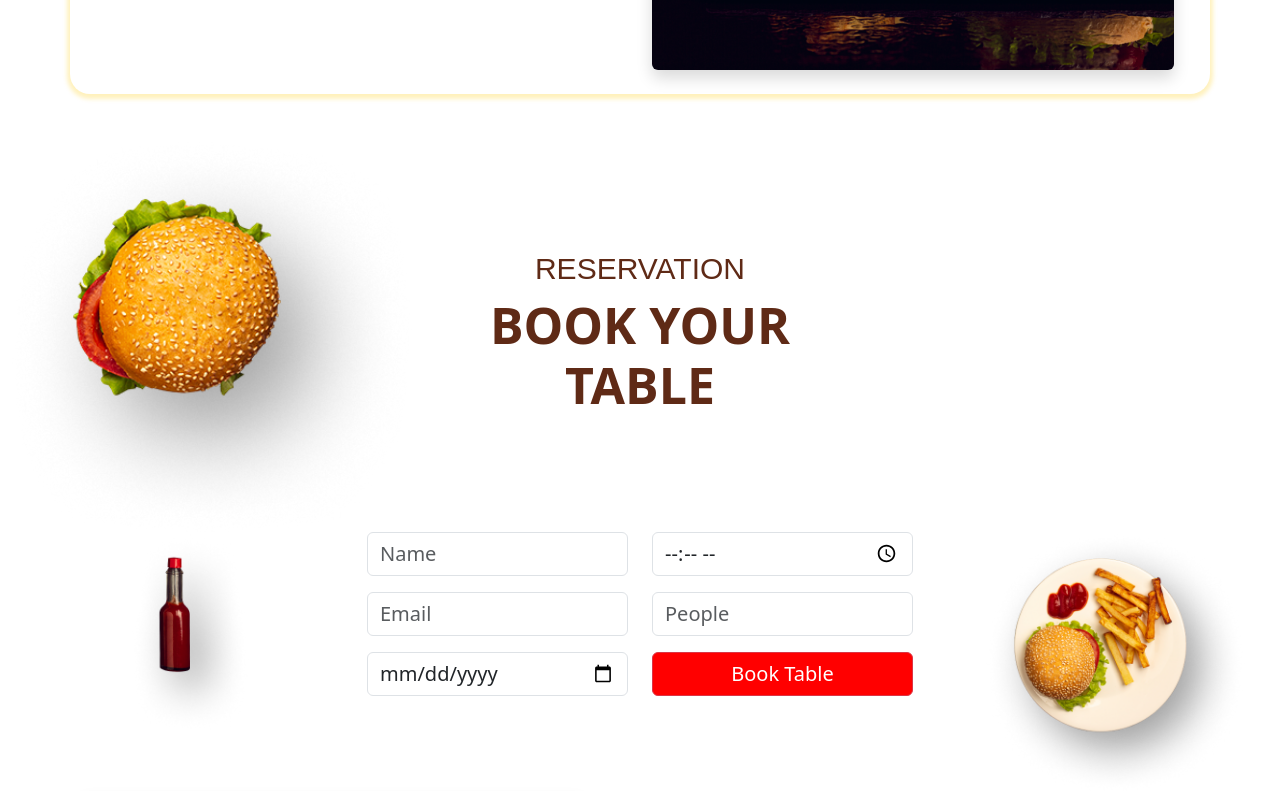
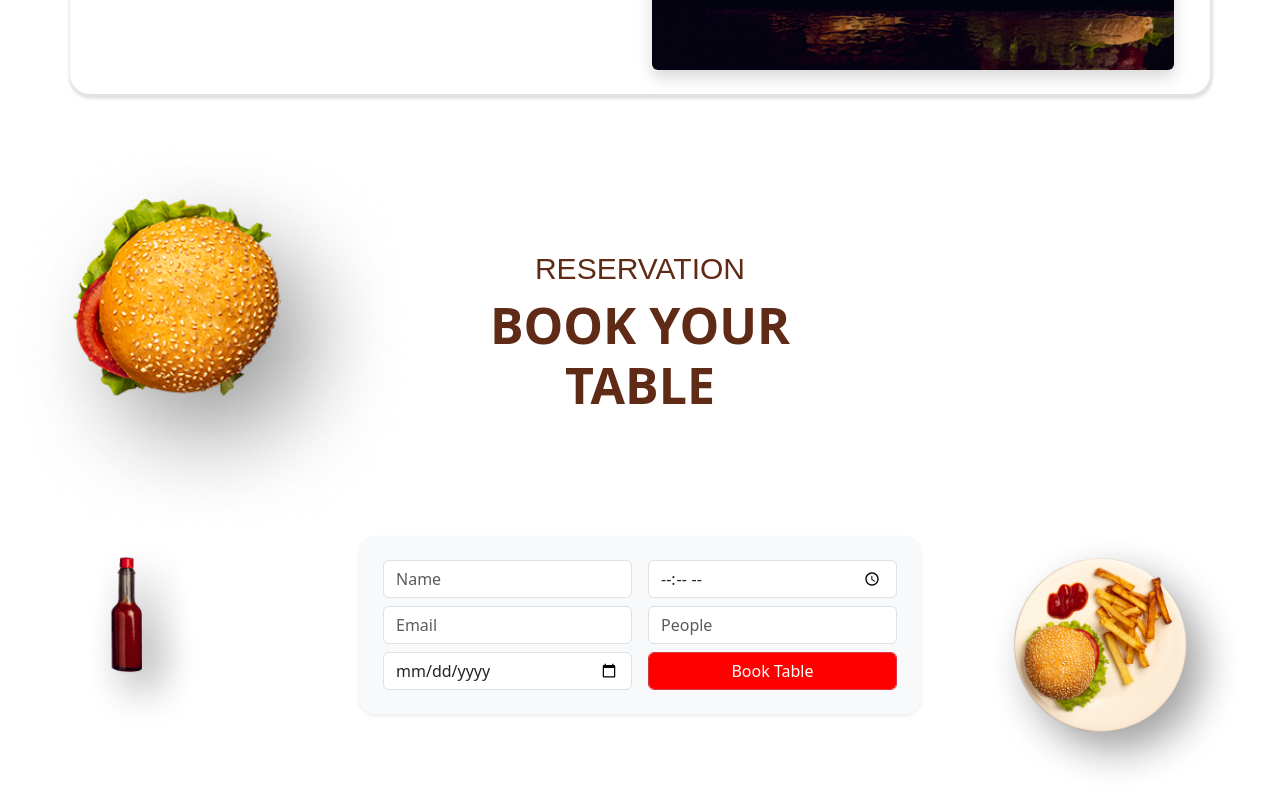
Before and after one commit to Riyas0786/burgerhouse, a React (Create React App) app: page / in a window 1280 px wide. Shown: the part 2006-2797 px from the top of the page. Built offline with nearby package versions, Linux system fonts and the light colour scheme.

Commit message:
fix build issue

```diff
--- a/src/Components/Account.js
+++ b/src/Components/Account.js
@@ -40,7 +40,7 @@ const Account = () => {
 
   return (
     <div className="d-flex justify-content-center align-items-center min-vh-100  ">
-      <div className="d-flex flex-wrap  rounded-5 overflow-hidden bg-white acc-card " style={{ maxWidth: "800px" }}>
+      <div className="d-flex flex-wrap  rounded-5 overflow-hidden bg-white flex-card " style={{ maxWidth: "800px" }}>
 
         {/* Left Side */}
         <div className="p-4 flex-fill">
--- a/src/Components/Cartprovider.js
+++ b/src/Components/Cartprovider.js
@@ -21,7 +21,7 @@ export const CartProvider = ({ children }) => {
 
   const removeItem = (id) => {
     setCartItem((prev) => prev.filter((item) => item.id !== id));
-  };
+    };
 
   const increaseQty = (id) => {
     setCartItem((prev) =>
--- a/src/Components/Footer.js
+++ b/src/Components/Footer.js
@@ -6,16 +6,16 @@ const Footer = () => {
 
 
   return (
-    <section className="footerfixed-background2">
-  <div className="container-fluid">
+    <section className="footerfixed-background2 footer">
+<div className="container-fluid">
     <div className="row "> {/* ✅ makes both columns level */}
 
       {/* Left Column */}
-      <div className="col-lg-4 text-lg-start text-center ">
+      <div className="col-lg-4 text-lg-start text-center">
         <img
           src={footerlogo}
           alt="footerlogo"
-          className=" d-block mt-3 mx-3"
+          className=" d-block my-2 "
           width={250}
         />
         <p className="text-white py-3 mt-3">
@@ -36,6 +36,7 @@ const Footer = () => {
             <span className='bi bi-shop-window text-white'> SATURDAY-SUNDAY: 10AM-12AM</span>
           </div>
           </div>
+          {/*center column  */}
           <div className='col-lg-4 text-center ' style={{marginTop:'30px'}}>
           <h5 className="text-white customtext ">DOWNLOAD APP ON</h5>
           <div className="icons-2  " >
@@ -66,7 +67,7 @@ const Footer = () => {
           <h5 > LIFE AT BURGERHOUSE</h5>
           <p>Explore with BurgreHouse<br/>BurgerHouse News<br/>Snackables</p>
 </div>
-          <p className="py-3 my-3 text-white mb-1 customtext">ALL RIGHTS RESERVED</p>
+          <p className="py-3 my-3 text-white  customtext">ALL RIGHTS RESERVED</p>
           <span className="bi bi-c-circle text-white customtext">
             BURGERHOUSE 2025 ALL RIGHTS RESERVED
           </span>
--- a/src/Components/Header.js
+++ b/src/Components/Header.js
@@ -32,16 +32,15 @@ const Header = () => {
           </div>
 
           {/* ✅ Navigation Links */}
-          <ul className={`navlinks ${isOpen ? "open" : ""}`} >
+          <ul className={`navlinks ${isOpen ? "open" : ""}`}  >
             <li>
               <NavLink className="link " to="/">
-                <span className="bi bi-house-fill p-1" ></span>Home
+                <span className="bi bi-house-fill p-1 " >Home</span>
               </NavLink>
             </li>
             <li>
               <NavLink className="link" to="/menu">
-                <span className="bi bi-card-checklist p-1 " ></span>
-                Menu
+                <span className="bi bi-card-checklist">Menu</span>
               </NavLink>
             </li>
             <li>
@@ -65,7 +64,6 @@ const Header = () => {
               <NavLink className="link" to="/about">
                 <span
                   className="bi bi-info-square-fill p-1"
-                  id="navicon"
                 ></span>
                 About
               </NavLink>
--- a/src/Components/Home.js
+++ b/src/Components/Home.js
@@ -239,36 +239,75 @@ const navigate = useNavigate();
     </section>
 
      {/* Table Reservation */}
-         <section className='header'  >
-          <div className='container d-flex'>
-             <div className='row'>
-               <div className='col-lg-3 '>
-                 <img src={sliceimage1} alt='sliceimage' className='mx-5 image'  width={120}/>
-              </div>
-              <div className='col-lg-3' >
-             <input type='text'  placeholder='Name' required className='form-control w-100 fs-5 '
-             value={name} onChange={(e) => setName(e.target.value)}/>
-             <input type='Email'  placeholder='Email' required className='form-control w-100 fs-5 my-3 '
-             value={email} onChange={(e) => setEmail(e.target.value)}></input>
-             <input type='date'  placeholder='Date' required className='form-control w-100 fs-5 my-3'
-             value={date} onChange={(e) => setDate(e.target.value)}/>
+<section className="mb-5 ">
+  <div className="container text-center">
+    <div className="row align-items-start justify-content-center">
 
+      {/* Left image */}
+      <div className="col-lg-3">
+        <img src={sliceimage1} alt="sliceimage1" className="img-fluid" width={120} />
+      </div>
 
+      {/* Form with background only around it */}
+      <div className="col-lg-6 p-1 image">
+        <div className="form-box bg-light p-4  rounded-4 shadow-sm">
+          <div className="form-grid">
+            <div>
+              <input
+                type="text"
+                placeholder="Name"
+                className="form-control mb-2"
+                value={name}
+                onChange={(e) => setName(e.target.value)}
+              />
+              <input
+                type="email"
+                placeholder="Email"
+                className="form-control mb-2"
+                value={email}
+                onChange={(e) => setEmail(e.target.value)}
+              />
+              <input
+                type="date"
+                className="form-control"
+                value={date}
+                onChange={(e) => setDate(e.target.value)}
+              />
+            </div>
+            <div>
+              <input
+                type="time"
+                className="form-control mb-2"
+                value={time}
+                onChange={(e) => setTime(e.target.value)}
+              />
+              <input
+                type="text"
+                placeholder="People"
+                className="form-control mb-2"
+                value={people}
+                onChange={(e) => setPeople(e.target.value)}
+              />
+              <button
+                className="btn btn-danger form-control  "
+                style={{ backgroundColor: 'red' }}
+                onClick={tablebtn}
+              >
+                Book Table
+              </button>
+            </div>
           </div>
-              <div className='col-lg-3'>
-              <input type='time'   placeholder='Time' className='form-control w-100 fs-5 '
-              value={time} onChange={(e) => setTime(e.target.value)}/>
-              <input type='text'  placeholder='People'className='form-control w-100 my-3 fs-5'
-              value={people} onChange={(e) => setPeople(e.target.value)}></input>
-          <button className='btn btn-danger fs-5 w-100 'onClick={tablebtn}style={{backgroundColor:'red'}} >Book Table</button>
+        </div>
+      </div>
 
-              </div>
-              <div className='col-lg-3 d-flex'>
-              <img src={sliceimage2} alt='sliceimage2' width={500}  className='d-flex mx-5 image'/>
-              </div>
-               </div>
-              </div>
-      </section>
+      {/* Right image */}
+      <div className="col-lg-3 text-end">
+        <img src={sliceimage2} alt="sliceimage2" className="img-fluid image mx-5" width={450} />
+      </div>
+    </div>
+  </div>
+</section>
+
       {/* Account Creation Section */}
       <section className= 'd-flex justify-content-center align-items-center mb-4 '>
         <div className='container'>
--- a/src/Components/Style.css
+++ b/src/Components/Style.css
@@ -32,6 +32,7 @@
     background-repeat: no-repeat;
     background-attachment: scroll;
     background-size: cover;
+
 }
 
 
@@ -89,13 +90,13 @@
     border-radius: 20px;
 }
 .flex-card{
-    box-shadow: 0px 2px 4px 3px rgba(255, 203, 14, 0.275);
+    box-shadow: 1px 3px 3px 2px rgba(92, 90, 90, 0.178);
     border-radius: 20px;
      transition: transform 0.3s ease-in-out;
 }
 .flex-card:hover {
   transform: translateY(-6px);
-  box-shadow: 0px 2px 4px 3px rgba(255, 203, 14, 0.493);
+  box-shadow: 1px 3px 3px 2px rgba(255, 200, 0, 0.247);
 }
 .image{
       transition: transform 0.3s ease-in-out;
@@ -120,20 +121,30 @@ transform: translateX(6px);
 }
 .customtext{
     position: relative;
-    top: 50px;
+    top: 45px;
     left: 0px;
+
+    align-items: s;
 }
 .carousel-img {
   height: 200px;        /* adjust as needed */
   width: 200px;
 
 }
-.acc-card{
-     transition: transform 0.3s ease-in-out;
-     box-shadow: 0px 2px 4px 3px rgba(255, 201, 6, 0.232);
 
+.form-box {
+  max-width: 100%;
+  border-radius: 12px;
+  box-shadow: 0 2px 8px rgba(0, 0, 0, 0.1);
 }
-.acc-card:hover{
-     transform: translateY(-6px);
-  box-shadow: 0px 2px 4px 3px rgba(255, 201, 6, 0.37);
+
+.form-grid {
+  display: grid;
+  grid-template-columns: repeat(2, 1fr);
+  gap: 1rem;
 }
+@media (max-width: 768px) {
+  .form-grid {
+    grid-template-columns: 1fr;
+  }
+}
--- a/src/Components/login.js
+++ b/src/Components/login.js
@@ -40,7 +40,7 @@ const Login = () => {
 
   return (
     <div className="d-flex justify-content-center align-items-center min-vh-100 ">
-      <div className="d-flex flex-wrap  rounded-5 overflow-hidden bg-white acc-card" style={{ maxWidth: "800px" }}>
+      <div className="d-flex flex-wrap  rounded-5 overflow-hidden bg-white flex-card" style={{ maxWidth: "800px" }}>
 
         {/* Left Side - Form */}
         <div className="p-4 flex-fill">
--- a/src/index.css
+++ b/src/index.css
@@ -99,17 +99,18 @@
   .navlinks {
     list-style:none;
     flex-direction:column;
-    max-width: 500px;
+    max-width: 600px;
     position:relative;
-    top: 1px;
+    top: 0px;
     left: 0px;
     align-items: center;
     gap: 7px;
     width: 100%;
-    max-height:0;
+    max-height: 0px;
     overflow:hidden;
     transition:  0.7s ease-in-out ;
   }
+
   .logo{
     left: -5px;
   }
@@ -145,4 +146,8 @@
     margin-top: 30px;
     width: 250px;
   }
+ .footer {
+    padding-top: 1.5rem !important;
+    padding-bottom: 1.5rem !important;
+  }
 }
```
Also changed, not shown: src/Components/Cart.js (+21 -17 lines).
